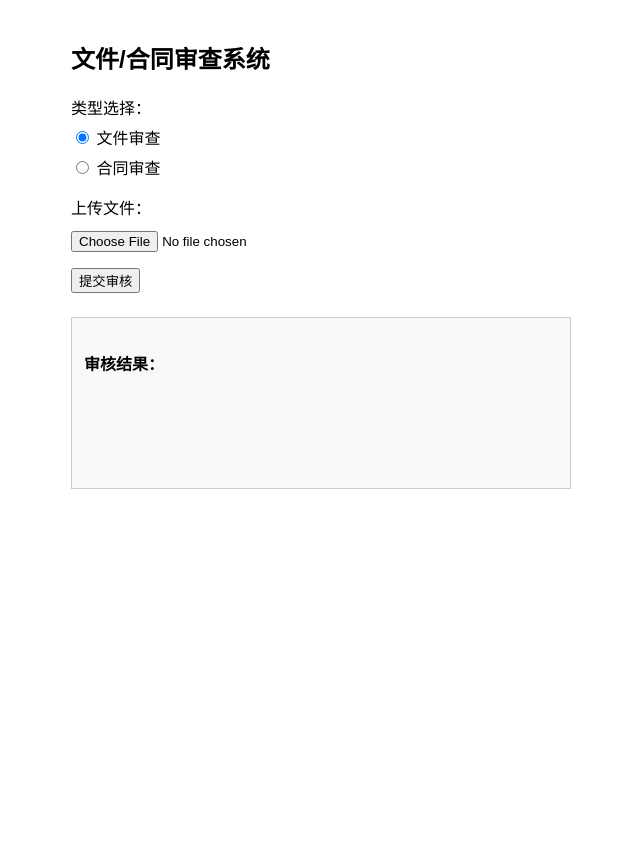
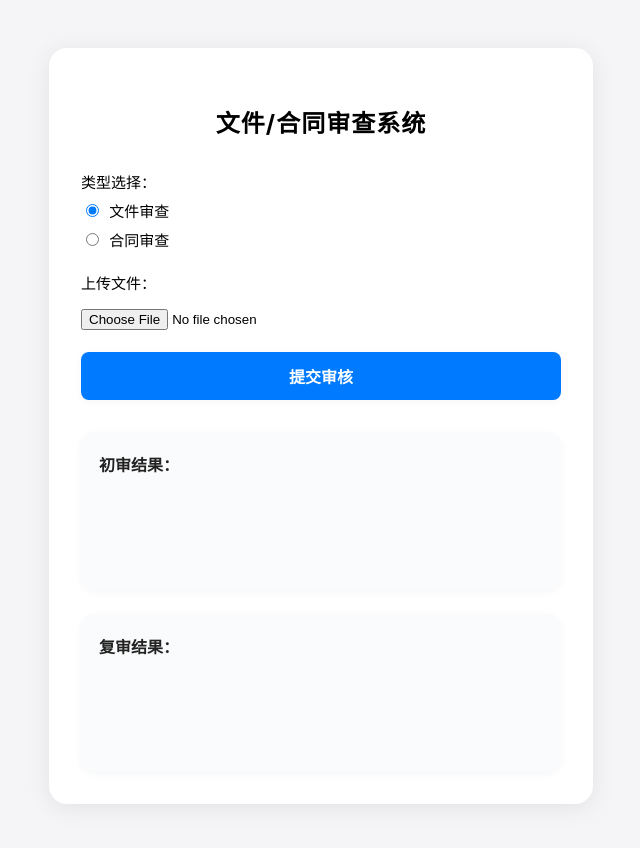
Before and after one commit to guanyugangstar/Dify-case-censor-sys, a Flask app: page / in a window 1280 px wide. Shown: the whole page, without its empty margins (319-959 px from the left). Before the commit the page ends 489 px from the top, so only its background shows below. Run offline with Flask 3, Linux system fonts and the light colour scheme.

Commit message:
同步本地所有最新更改

```diff
--- a/templates/index.html
+++ b/templates/index.html
@@ -4,14 +4,102 @@
     <meta charset="UTF-8">
     <title>文件/合同审查系统</title>
     <style>
-        body { font-family: Arial, sans-serif; margin: 40px; }
-        .container { max-width: 500px; margin: auto; }
-        .form-group { margin-bottom: 16px; }
-        label { display: block; margin-bottom: 6px; }
-        input[type="file"] { margin-top: 6px; }
-        .result { margin-top: 24px; padding: 12px; border: 1px solid #ccc; background: #f9f9f9; }
-        .error { color: red; margin-bottom: 12px; }
-        #stream_result { white-space: pre-wrap; min-height: 80px; }
+        body {
+            font-family: 'SF Pro Display', 'Helvetica Neue', Arial, 'PingFang SC', 'Microsoft YaHei', sans-serif;
+            background: #f5f5f7;
+            margin: 0;
+            min-height: 100vh;
+        }
+        .container {
+            max-width: 480px;
+            margin: 48px auto 0 auto;
+            background: #fff;
+            border-radius: 18px;
+            box-shadow: 0 4px 24px 0 rgba(0,0,0,0.08);
+            padding: 36px 32px 32px 32px;
+        }
+        h2 {
+            text-align: center;
+            font-weight: 700;
+            letter-spacing: 1px;
+            margin-bottom: 32px;
+        }
+        .form-group {
+            margin-bottom: 22px;
+        }
+        label {
+            display: block;
+            margin-bottom: 8px;
+            font-size: 15px;
+        }
+        input[type="file"] {
+            margin-top: 8px;
+        }
+        input[type="radio"] {
+            accent-color: #007aff;
+            margin-right: 6px;
+        }
+        button[type="submit"] {
+            width: 100%;
+            background: #007aff;
+            color: #fff;
+            border: none;
+            border-radius: 8px;
+            padding: 12px 0;
+            font-size: 16px;
+            font-weight: 600;
+            cursor: pointer;
+            box-shadow: 0 2px 8px 0 rgba(0,0,0,0.04);
+            transition: background 0.2s;
+        }
+        button[type="submit"]:hover {
+            background: #005ecb;
+        }
+        .error {
+            color: #d93025;
+            margin-bottom: 16px;
+            text-align: center;
+        }
+        .results-flex {
+            display: flex;
+            gap: 24px;
+            margin-top: 32px;
+            flex-wrap: wrap;
+        }
+        .result-card {
+            flex: 1 1 200px;
+            background: #fafbfc;
+            border-radius: 14px;
+            box-shadow: 0 2px 8px 0 rgba(0,0,0,0.04);
+            padding: 20px 18px 18px 18px;
+            min-width: 200px;
+            min-height: 120px;
+            display: flex;
+            flex-direction: column;
+        }
+        .result-title {
+            font-size: 16px;
+            font-weight: 600;
+            margin-bottom: 10px;
+            color: #222;
+        }
+        .result-content {
+            font-size: 15px;
+            color: #333;
+            flex: 1;
+            word-break: break-all;
+            white-space: pre-wrap;
+        }
+        @media (max-width: 700px) {
+            .container {
+                max-width: 98vw;
+                padding: 18px 4vw 18px 4vw;
+            }
+            .results-flex {
+                flex-direction: column;
+                gap: 16px;
+            }
+        }
     </style>
     <script>
         function toggleContractingParty() {
@@ -29,7 +117,8 @@
             document.getElementById('error_box').innerText = '';
         }
         function clearResult() {
-            document.getElementById('stream_result').innerText = '';
+            document.getElementById('primary_result').innerText = '';
+            document.getElementById('review_result').innerText = '';
         }
         // 递归渲染JSON为HTML，所有字符串字段直接以中文直出
         function renderJsonToHtml(obj, indent = 0) {
@@ -61,6 +150,9 @@
             e.preventDefault();
             clearError();
             clearResult();
+            // 优化：提交后初审显示“审核中……”，复审清空
+            document.getElementById('primary_result').innerText = '审核中……';
+            document.getElementById('review_result').innerText = '';
             const form = e.target;
             const formData = new FormData(form);
             try {
@@ -83,8 +175,7 @@
                     console.log('前端拿到的filename:', data.inputs.file.filename);
                 }
                 // 2. POST /stream_chat，流式获取AI输出
-                const resultBox = document.getElementById('stream_result');
-                resultBox.innerHTML = '';
+                // 初审“审核中……”，复审清空（已在上方设置，无需重复）
                 const streamResp = await fetch('/stream_chat', {
                     method: 'POST',
                     headers: { 'Content-Type': 'application/json' },
@@ -97,6 +188,7 @@
                 const reader = streamResp.body.getReader();
                 const decoder = new TextDecoder('utf-8');
                 let buffer = '';
+                let primaryDone = false;
                 while (true) {
                     const { value, done } = await reader.read();
                     if (done) break;
@@ -113,9 +205,15 @@
                                 try {
                                     let obj = JSON.parse(content);
                                     // 只处理event为node_finished的片段
-                                    if (obj.event === 'node_finished' && obj.data && obj.data.title && (obj.data.title === '直接回复 2' || obj.data.title === '直接回复2' || obj.data.title === '直接回复 3' || obj.data.title === '直接回复3')) {
+                                    if (obj.event === 'node_finished' && obj.data && obj.data.title && (obj.data.title === '直接回复 2' || obj.data.title === '直接回复2')) {
                                         if (obj.data.outputs && obj.data.outputs.answer) {
-                                            resultBox.innerHTML += obj.data.outputs.answer + '<br><hr><br>';
+                                            document.getElementById('primary_result').innerHTML = obj.data.outputs.answer;
+                                            document.getElementById('review_result').innerHTML = '审核中……';
+                                            primaryDone = true;
+                                        }
+                                    } else if (obj.event === 'node_finished' && obj.data && obj.data.title && (obj.data.title === '直接回复 3' || obj.data.title === '直接回复3')) {
+                                        if (obj.data.outputs && obj.data.outputs.answer) {
+                                            document.getElementById('review_result').innerHTML = obj.data.outputs.answer;
                                         }
                                     }
                                 } catch (e) {
@@ -153,9 +251,15 @@
         </div>
         <button type="submit">提交审核</button>
     </form>
-    <div class="result">
-        <h4>审核结果：</h4>
-        <div id="stream_result"></div>
+    <div class="results-flex">
+        <div class="result-card">
+            <div class="result-title">初审结果：</div>
+            <div id="primary_result" class="result-content"></div>
+        </div>
+        <div class="result-card">
+            <div class="result-title">复审结果：</div>
+            <div id="review_result" class="result-content"></div>
+        </div>
     </div>
 </div>
 </body>
```
Also changed, not shown: README.md.
